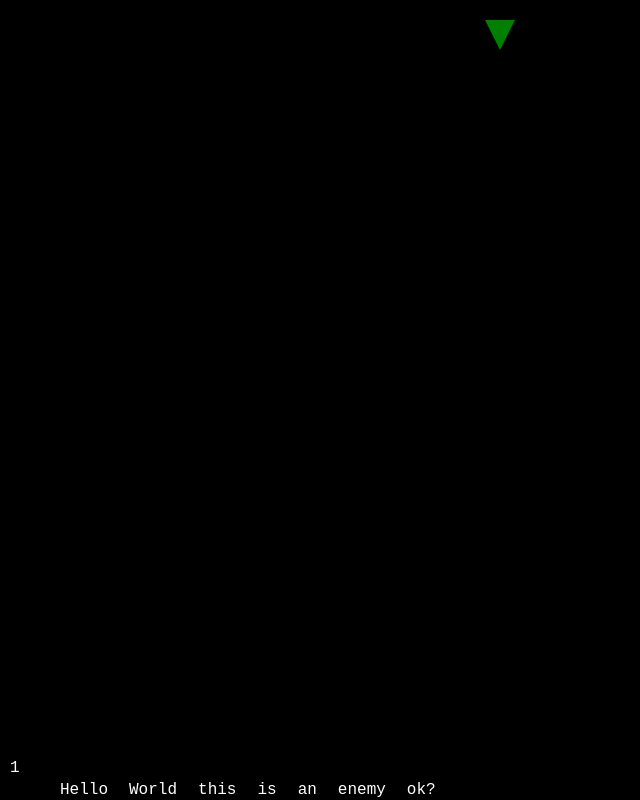
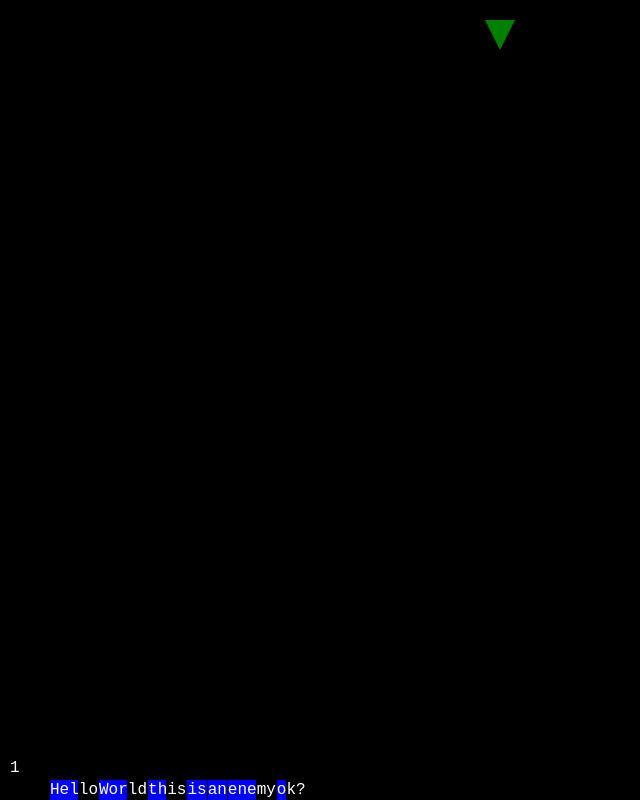
Before and after one commit to joe-sloan/query_busters, a React (Vite) app: page / in a window 1280 px wide. Shown: the whole page, without its empty margins (0-640 px from the left). Built offline with nearby package versions, Linux system fonts and the light colour scheme.

Commit message:
Required

```diff
--- a/src/game/game.css
+++ b/src/game/game.css
@@ -26,15 +26,15 @@
   font-family: monospace;
   font-size: 1rem;
   margin-left: 10px;
+
 }
 
 .enemy {
   height: 20px;
-  /* background: blue; */
+  background: blue;
   color: white;
   font-family: monospace;
   font-size: 1rem;
-  padding: 0 10px;
   line-height: 20px;
   white-space: nowrap;
 }
```
